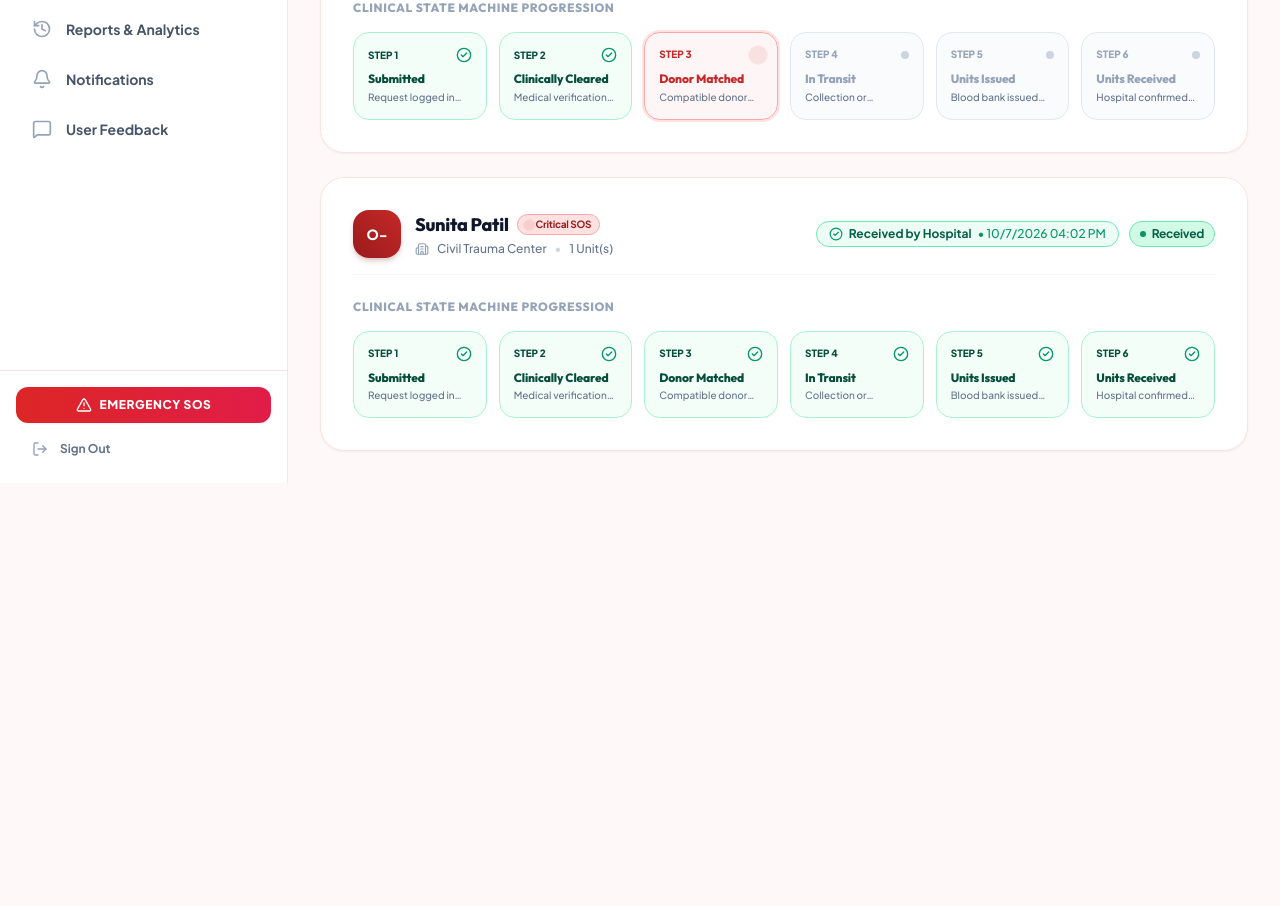
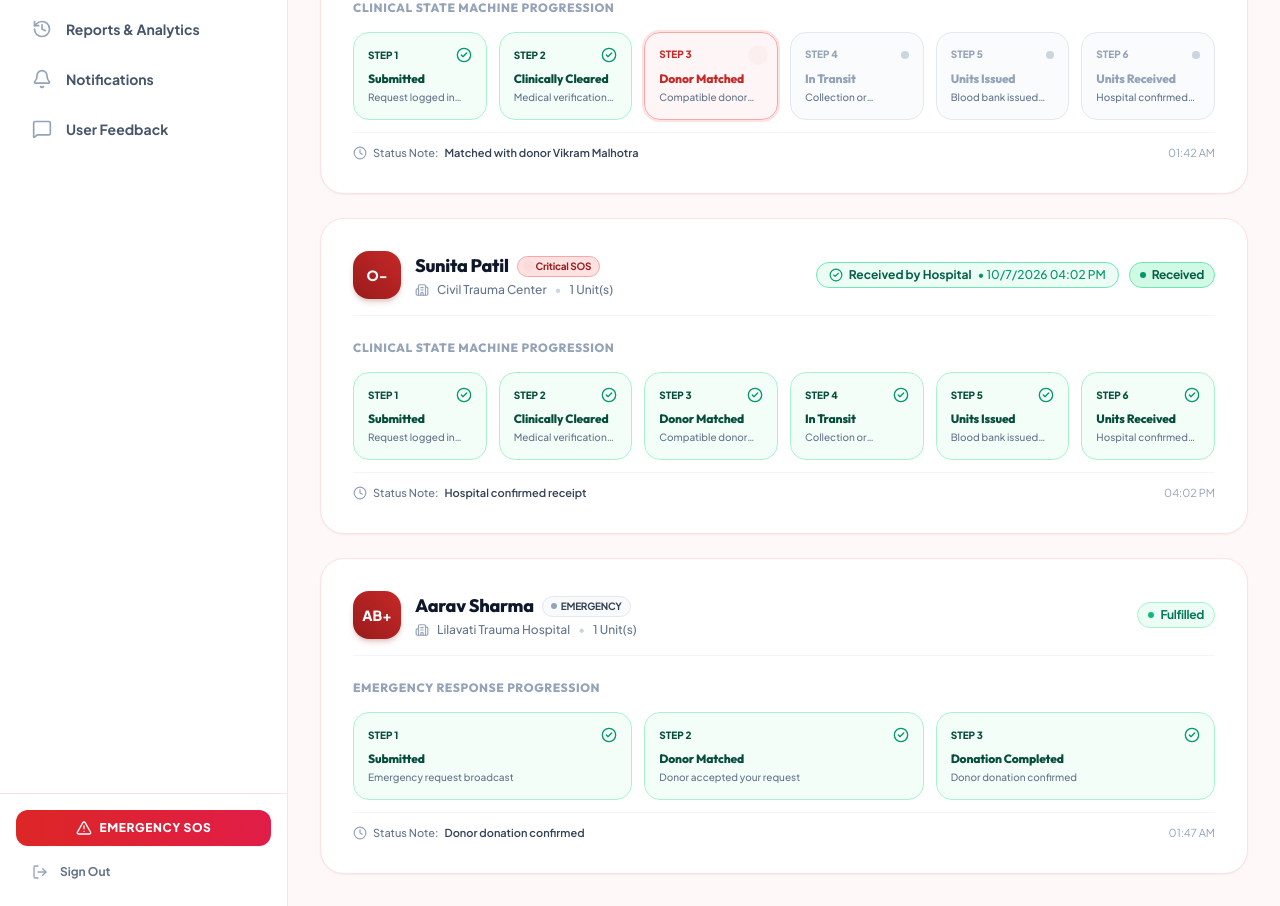
Before and after one commit to hiteshsao/Blood-Donation, a React (Vite) app in the folder client/: page /requests in a window 1280 px wide. Shown: the part 440-1346 px from the top of the page. Before the commit the page ends 923 px from the top, so only its background shows below. Built offline with nearby package versions, Linux system fonts and the light colour scheme; no server answers; sample sign-in values are in the browser's storage.

Commit message:
fit emergency alert

```diff
--- a/client/src/pages/BloodRequestsPage.jsx
+++ b/client/src/pages/BloodRequestsPage.jsx
@@ -55,6 +55,19 @@ const STATE_TIMELINE_STEPS = [
   { key: 'RECEIVED', label: 'Units Received', desc: 'Hospital confirmed receipt' },
 ];
 
+const EMERGENCY_TIMELINE_STEPS = [
+  { key: 'PENDING', label: 'Submitted', desc: 'Emergency request broadcast' },
+  { key: 'DONOR_ASSIGNED', label: 'Donor Matched', desc: 'Donor accepted your request' },
+  { key: 'FULFILLED', label: 'Donation Completed', desc: 'Donor donation confirmed' },
+];
+
+const isEmergencyRequest = (req) => {
+  if (!req) return false;
+  const urgency = typeof req === 'object' ? req?.urgency : '';
+  const isEmgField = typeof req === 'object' ? req?.isEmergency : false;
+  return String(urgency || '').toUpperCase() === 'EMERGENCY' || Boolean(isEmgField);
+};
+
 const FALLBACK_MY_REQUESTS = [
   {
     _id: 'req-201',
@@ -93,6 +106,22 @@ const FALLBACK_MY_REQUESTS = [
       { status: 'IN_PROGRESS', timestamp: new Date(Date.now() - 1000 * 60 * 60 * 20).toISOString() },
       { status: 'FULFILLED', timestamp: new Date(Date.now() - 1000 * 60 * 60 * 10).toISOString(), note: 'Blood bank issued units' },
       { status: 'RECEIVED', timestamp: new Date(Date.now() - 1000 * 60 * 60 * 10).toISOString(), note: 'Hospital confirmed receipt' },
+    ],
+  },
+  {
+    _id: 'req-203',
+    patientName: 'Aarav Sharma',
+    bloodGroup: 'AB+',
+    units: 1,
+    urgency: 'EMERGENCY',
+    hospitalName: 'Lilavati Trauma Hospital',
+    city: 'Mumbai',
+    status: 'FULFILLED',
+    createdAt: new Date(Date.now() - 1000 * 60 * 60 * 2).toISOString(),
+    statusHistory: [
+      { status: 'PENDING', timestamp: new Date(Date.now() - 1000 * 60 * 60 * 2).toISOString(), note: 'Emergency request broadcast' },
+      { status: 'DONOR_ASSIGNED', timestamp: new Date(Date.now() - 1000 * 60 * 45).toISOString(), note: 'Donor accepted your request' },
+      { status: 'FULFILLED', timestamp: new Date(Date.now() - 1000 * 60 * 15).toISOString(), note: 'Donor donation confirmed' },
     ],
   },
 ];
@@ -261,6 +290,33 @@ export const BloodRequestsPage = () => {
       return 'failed';
     }
 
+    // Emergency Request Workflow (3 steps: PENDING -> DONOR_ASSIGNED -> FULFILLED)
+    if (isEmergencyRequest(req)) {
+      // When emergency is FULFILLED/completed, show ALL steps as green/completed (no step remains red/current)
+      if (
+        currentStatus === 'FULFILLED' ||
+        currentStatus === 'COMPLETED' ||
+        currentStatus === 'RECEIVED' ||
+        req?.confirmedReceived
+      ) {
+        return 'completed';
+      }
+
+      const emergencyOrder = ['PENDING', 'DONOR_ASSIGNED', 'FULFILLED'];
+      let effectiveStatus = currentStatus;
+      if (effectiveStatus === 'IN_PROGRESS' || effectiveStatus === 'APPROVED') {
+        effectiveStatus = 'DONOR_ASSIGNED';
+      }
+
+      const currentIndex = emergencyOrder.indexOf(effectiveStatus);
+      const stepIndex = emergencyOrder.indexOf(stepKey);
+
+      if (stepIndex < currentIndex) return 'completed';
+      if (stepIndex === currentIndex) return 'current';
+      return 'upcoming';
+    }
+
+    // Standard Blood Bank Request Workflow (6 steps)
     const isReceived = Boolean(
       (typeof req === 'object' && (req?.confirmedReceived || req?.receivedAt)) ||
       currentStatus === 'RECEIVED'
@@ -393,12 +449,29 @@ export const BloodRequestsPage = () => {
                 {/* ── INTERACTIVE STATUS TIMELINE STEPPER ── */}
                 <div>
                   <h4 className="text-xs font-black text-slate-400 uppercase tracking-wider mb-4">
-                    Clinical State Machine Progression
+                    {isEmergencyRequest(req)
+                      ? 'Emergency Response Progression'
+                      : 'Clinical State Machine Progression'}
                   </h4>
 
-                  <div className="grid grid-cols-1 sm:grid-cols-2 lg:grid-cols-6 gap-3 relative">
-                    {STATE_TIMELINE_STEPS.map((step, idx) => {
+                  {(() => {
+                    const isEmergency = isEmergencyRequest(req);
+                    const steps = isEmergency ? EMERGENCY_TIMELINE_STEPS : STATE_TIMELINE_STEPS;
+                    return (
+                      <div
+                        className={`grid grid-cols-1 ${
+                          isEmergency
+                            ? 'sm:grid-cols-3 lg:grid-cols-3'
+                            : 'sm:grid-cols-2 lg:grid-cols-6'
+                        } gap-3 relative`}
+                      >
+                        {steps.map((step, idx) => {
                           const stepState = getStepStatus(step.key, req);
+                          const descText =
+                            isEmergency && step.desc === 'Blood bank issued units'
+                              ? 'Donor donation confirmed'
+                              : step.desc;
+
                           return (
                             <div
                               key={step.key}
@@ -429,13 +502,43 @@ export const BloodRequestsPage = () => {
                               <div>
                                 <h5 className="text-xs font-black leading-snug">{step.label}</h5>
                                 <p className="text-[10px] text-slate-500 font-medium mt-0.5 line-clamp-1">
-                              {step.desc}
+                                  {descText}
                                 </p>
                               </div>
                             </div>
                           );
                         })}
                       </div>
+                    );
+                  })()}
+
+                  {/* Status History Note Display if available */}
+                  {req.statusHistory && req.statusHistory.length > 0 && (
+                    <div className="mt-3 pt-3 border-t border-slate-100 flex items-center justify-between text-[11px] text-slate-500">
+                      <div className="flex items-center gap-1.5 font-medium truncate">
+                        <Clock className="w-3.5 h-3.5 text-slate-400 shrink-0" />
+                        <span>Status Note:</span>
+                        <span className="text-slate-700 font-semibold truncate">
+                          {(() => {
+                            const latest = req.statusHistory[req.statusHistory.length - 1];
+                            const note = latest?.note || latest?.status || '';
+                            if (isEmergencyRequest(req) && note === 'Blood bank issued units') {
+                              return 'Donor donation confirmed';
+                            }
+                            return note;
+                          })()}
+                        </span>
+                      </div>
+                      {req.statusHistory[req.statusHistory.length - 1]?.changedAt || req.statusHistory[req.statusHistory.length - 1]?.timestamp ? (
+                        <span className="text-slate-400 shrink-0 ml-2">
+                          {new Date(
+                            req.statusHistory[req.statusHistory.length - 1]?.changedAt ||
+                            req.statusHistory[req.statusHistory.length - 1]?.timestamp
+                          ).toLocaleTimeString([], { hour: '2-digit', minute: '2-digit' })}
+                        </span>
+                      ) : null}
+                    </div>
+                  )}
                 </div>
               </div>
             ))
```
Lines whose indentation alone changed are shown as unchanged.
